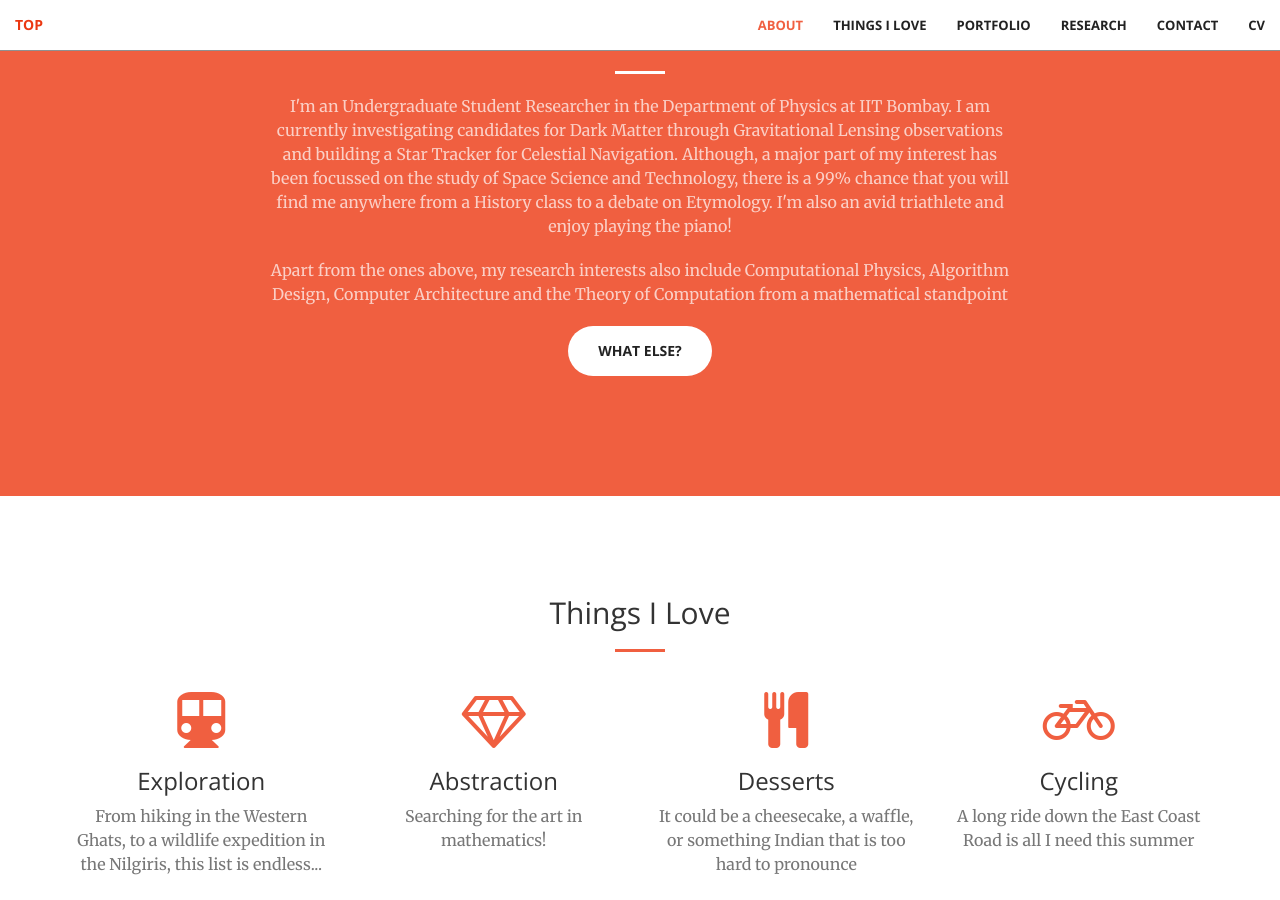
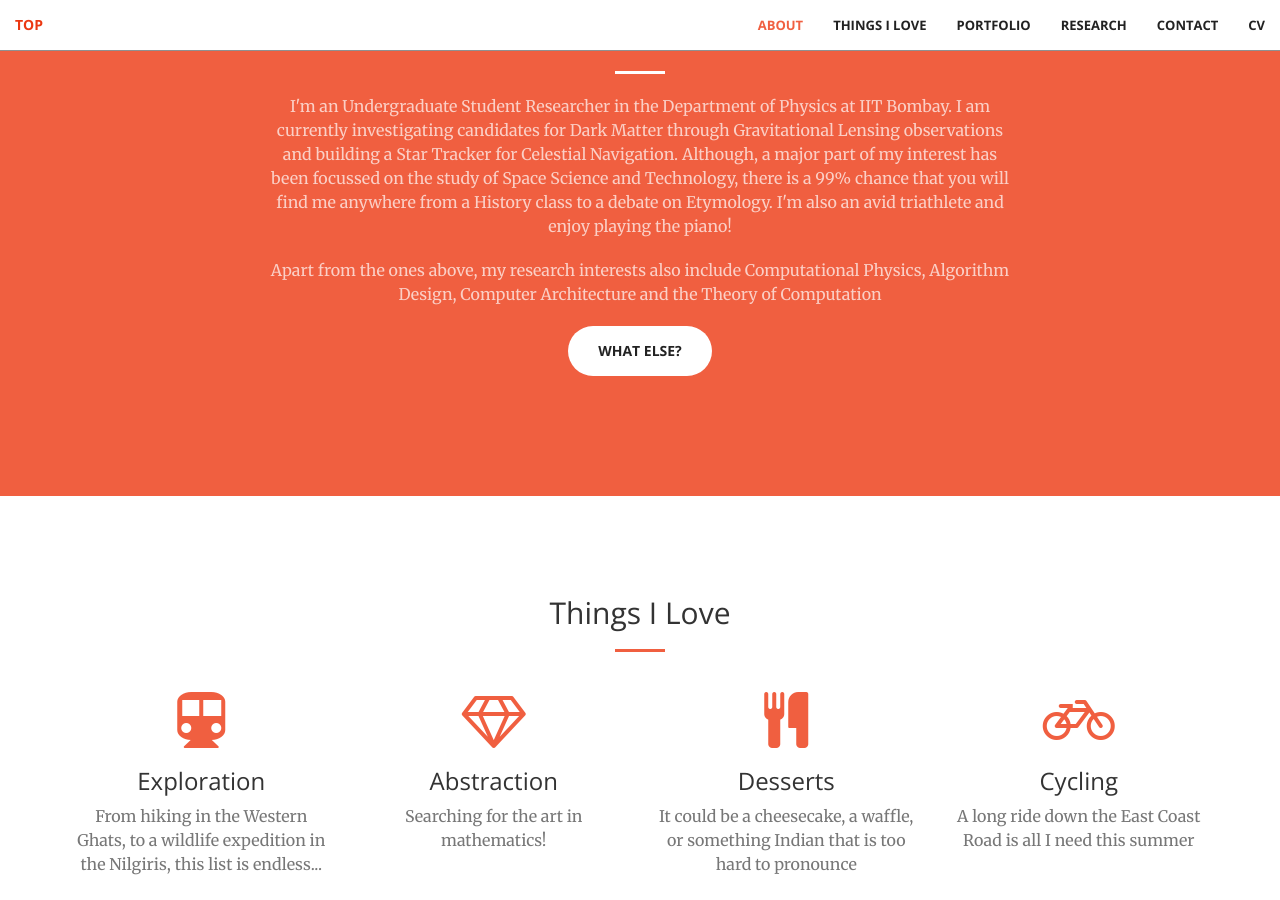
Before and after one commit to aravindbharathi/aravindbharathi.github.io, a Jekyll site: the page built from index.html, in a window 1280 px wide and 900 px high, scrolled down 982 px. Built offline with Jekyll 4.4.1, drawn with Linux system fonts in a browser that asks for light colours.

Commit message:
Update call-to-action.html

```diff
--- a/_includes/call-to-action.html
+++ b/_includes/call-to-action.html
@@ -5,7 +5,7 @@
                 <h2 class="section-heading">About Me</h2>
                 <hr class="light">
                 <p class="text-faded">I'm an Undergraduate Student Researcher in the Department of Physics at IIT Bombay. I am currently investigating candidates for Dark Matter through Gravitational Lensing observations<!--pursuing a minor in the field of Geoinformatics--> and building a Star Tracker for Celestial Navigation. Although, a major part of my interest has been focussed on the study of Space Science and Technology, there is a 99% chance that you will find me anywhere from a History class to a debate on Etymology. I'm also an avid triathlete and enjoy playing the piano!</p>
-                <p class="text-faded">Apart from the ones above, my research interests also include Computational Physics, Algorithm Design, Computer Architecture and the Theory of Computation from a mathematical standpoint<!--Numerical Analysis, Computational Physics and Mathematical Modelling, Computer Architecture and the Theory of Computation, especially its Mathematical Foundations--></p>
+                <p class="text-faded">Apart from the ones above, my research interests also include Computational Physics, Algorithm Design, Computer Architecture and the Theory of Computation<!--Numerical Analysis, Computational Physics and Mathematical Modelling, Computer Architecture and the Theory of Computation, especially its Mathematical Foundations--></p>
                 <a href="#stuff" class="btn btn-default btn-xl">What else?</a><br><br>
             <!--p style="font-size:6px" style="text-align:right;">*By space science and technology, I mean pretty much everything - from astrophysics and cosmology to spaceflight mechanics and planetary sciences and even implementation of algorithms for guidance and navigation of space probes and satellites</p-->
             </div>
```
